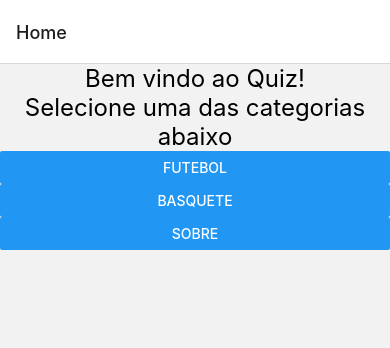
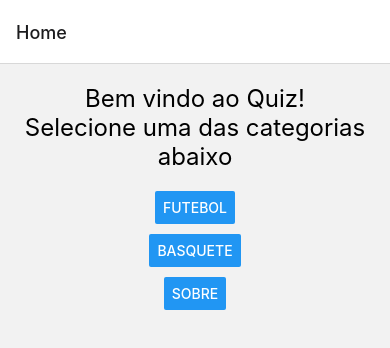
Before and after one commit to nosepato/app-mobile, a React Native app in the folder reactNativeAppModel/: screen /Home in a window 390 px wide. Shown: the top 348 px of the page. Built offline with nearby package versions, Linux system fonts and the light colour scheme.

Commit message:
style 1.0

```diff
--- a/reactNativeAppModel/screens/FutebolScreen.jsx
+++ b/reactNativeAppModel/screens/FutebolScreen.jsx
@@ -4,6 +4,7 @@ import { ScrollView } from 'react-native-web'
 
 const FutebolScreen = () => {
   return (
+    <ScrollView>
     <View style={styles.container}>
       <View>
        <Text> QUIZ </Text>
@@ -63,8 +64,8 @@ const FutebolScreen = () => {
        <Button title='3'/>
        <Button title='1'/>
        </View>
-
     </View>
+    </ScrollView>
 
   )
 }
--- a/reactNativeAppModel/screens/HomeScreen.jsx
+++ b/reactNativeAppModel/screens/HomeScreen.jsx
@@ -8,21 +8,20 @@ const HomeScreen = ({navigation}) => {
         <View style={styles.container}>
             <Text style={styles.text}>Bem vindo ao Quiz!</Text>
             <Text style={styles.text}>Selecione uma das categorias abaixo</Text>
-            <View>
-
-
+            <View style={styles.buttonContainer}>
                 <Button
                 title='Futebol'
-                onPress={() => {navigation.navigate("Futebol")}}
+                onPress={() => {navigation.navigate("Futebol")}} style={styles.button}
                 />
-
+                <View style={styles.space}></View>
                 <Button
                 title='Basquete'
-                onPress={() => {navigation.navigate("Basquete")}}
+                onPress={() => {navigation.navigate("Basquete")}} style={styles.button}
                 />
+                <View style={styles.space}></View>
                 <Button
                 title='Sobre'
-                onPress={() => {navigation.navigate("Sobre")}}
+                onPress={() => {navigation.navigate("Sobre")}} style={styles.button}
                 />
             </View>
         </View>
@@ -34,11 +33,21 @@ export default HomeScreen
 const styles = StyleSheet.create({
     container: {
         flex: 1,
-        // justifyContent: 'center',
-        alignItens: 'center'
+        alignItems: 'center',
+        padding: 20,
     },
     text: {
         fontSize: '1.5em',
-        textAlign: 'center'
+        textAlign: 'center',
+    },
+    buttonContainer: {
+        alignItems: 'center',
+        padding: 20
+    },
+    button: {
+        marginBottom: 10
+    },
+    space: {
+        height: 10
     }
 })
```
